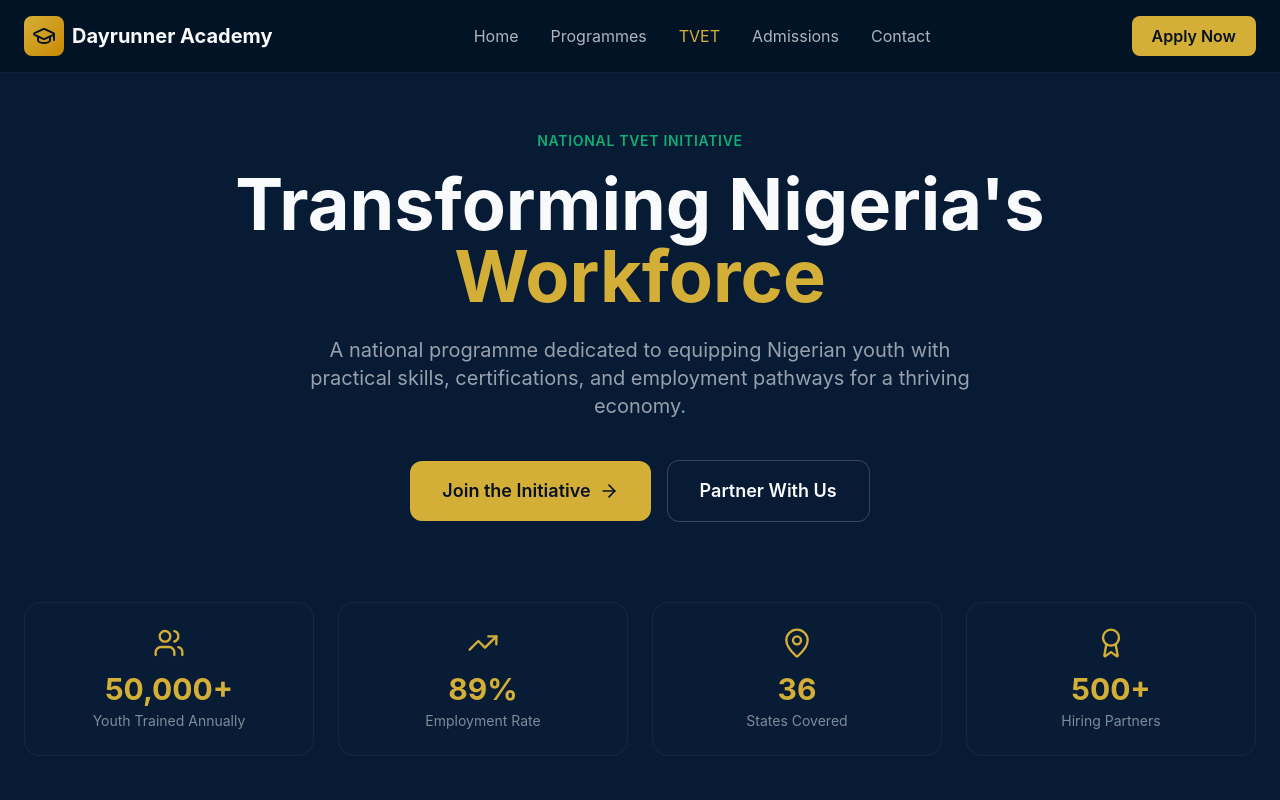
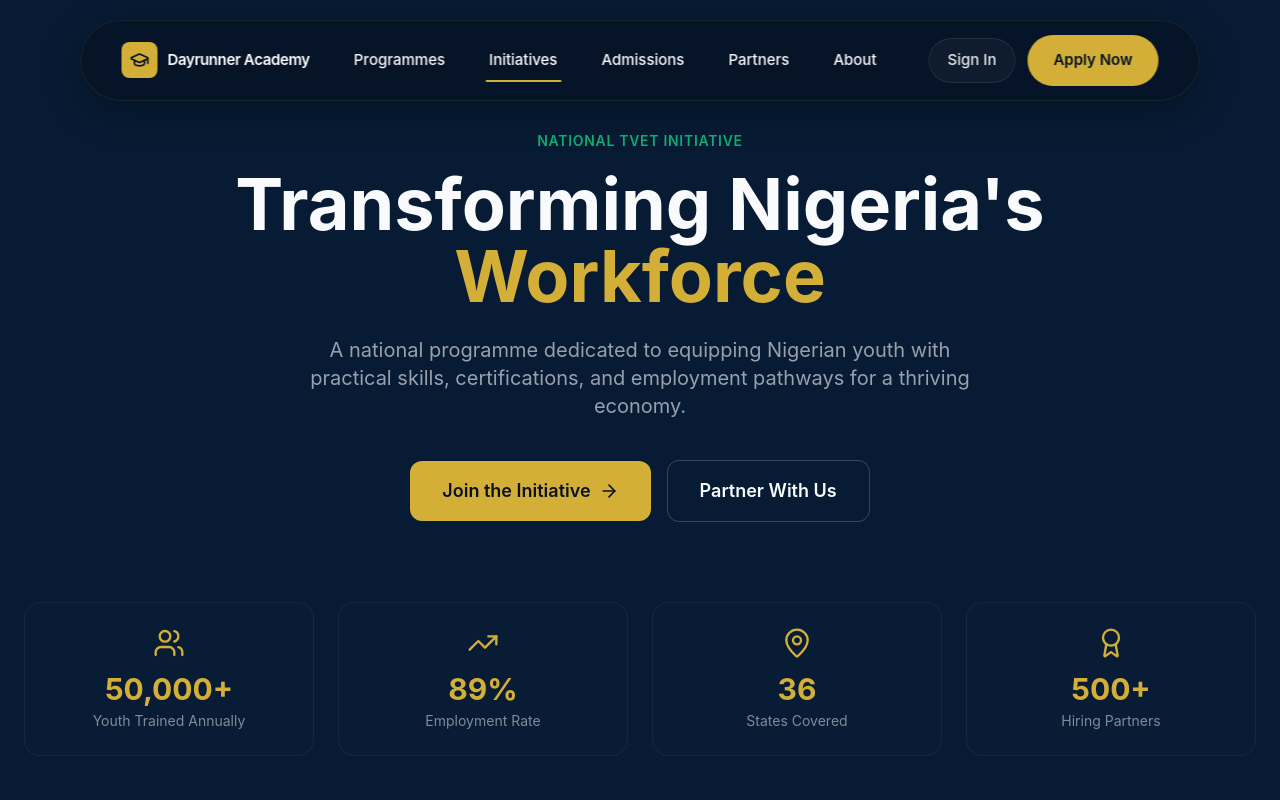
Before and after one commit to klmayua/dayrunneracademy, a Next.js app: page /tvet in a window 1280 px wide. Shown: the top 800 px of the page. Built offline with nearby package versions, Linux system fonts and the light colour scheme.

Commit message:
Complete navbar premiumization - floating pill with proper spacing, gold underline hover animation, premium Sign In CTA, Apply Now elevated button, global application across all pages

```diff
--- a/src/app/about/page.tsx
+++ b/src/app/about/page.tsx
@@ -1,7 +1,8 @@
 "use client";
 
 import { motion } from "framer-motion";
-import { GraduationCap, Award, Users, Globe, MapPin, Target, Heart, Lightbulb } from "lucide-react";
+import { Navbar } from "@/components/navbar";
+import { Award, Users, Globe, MapPin, Target, Heart, Lightbulb } from "lucide-react";
 
 export default function AboutPage() {
   const values = [
@@ -27,26 +28,7 @@ export default function AboutPage() {
 
   return (
     <div className="min-h-screen bg-institutional-navy">
-      <nav className="fixed top-0 left-0 right-0 z-50 bg-institutional-navy/95 backdrop-blur-sm border-b border-white/5">
-        <div className="max-w-7xl mx-auto px-6 py-4 flex items-center justify-between">
-          <div className="flex items-center gap-2">
-            <div className="w-10 h-10 bg-gradient-to-br from-heritage-gold to-yellow-600 rounded-lg flex items-center justify-center">
-              <GraduationCap className="w-6 h-6 text-institutional-navy" />
-            </div>
-            <span className="text-xl font-bold text-warm-white">Dayrunner Academy</span>
-          </div>
-          <div className="hidden md:flex items-center gap-8">
-            <a href="/" className="text-warm-white/70 hover:text-warm-white">Home</a>
-            <a href="/about" className="text-heritage-gold">About</a>
-            <a href="/programmes" className="text-warm-white/70 hover:text-warm-white">Programmes</a>
-            <a href="/contact" className="text-warm-white/70 hover:text-warm-white">Contact</a>
-          </div>
-          <button className="bg-heritage-gold hover:bg-heritage-gold/90 text-institutional-navy px-5 py-2 rounded-lg font-semibold">
-            Apply Now
-          </button>
-        </div>
-      </nav>
-
+      <Navbar />
       <section className="pt-32 pb-16 px-6 bg-[#071B34]">
         <div className="max-w-7xl mx-auto">
           <motion.div initial={{ opacity: 0, y: 20 }} animate={{ opacity: 1, y: 0 }} className="text-center max-w-3xl mx-auto">
--- a/src/app/careers/page.tsx
+++ b/src/app/careers/page.tsx
@@ -1,7 +1,8 @@
 "use client";
 
 import { motion } from "framer-motion";
-import { GraduationCap, ArrowRight, Briefcase, TrendingUp, Users, MapPin, Building2, Globe, CheckCircle } from "lucide-react";
+import { Navbar } from "@/components/navbar";
+import { ArrowRight, Briefcase, TrendingUp, Users, MapPin, Building2, Globe, CheckCircle } from "lucide-react";
 
 const fadeUp = {
   initial: { opacity: 0, y: 20 },
@@ -42,27 +43,7 @@ const pathways = [
 export default function CareersPage() {
   return (
     <div className="min-h-screen bg-institutional-navy">
-      {/* Navigation */}
-      <nav className="fixed top-0 left-0 right-0 z-50 bg-institutional-navy/95 backdrop-blur-sm border-b border-white/5">
-        <div className="max-w-7xl mx-auto px-6 py-4 flex items-center justify-between">
-          <div className="flex items-center gap-2">
-            <div className="w-10 h-10 bg-gradient-to-br from-heritage-gold to-yellow-600 rounded-lg flex items-center justify-center">
-              <GraduationCap className="w-6 h-6 text-institutional-navy" />
-            </div>
-            <span className="text-xl font-bold text-warm-white">Dayrunner Academy</span>
-          </div>
-          <div className="hidden md:flex items-center gap-8">
-            <a href="/" className="text-warm-white/70 hover:text-warm-white">Home</a>
-            <a href="/programmes" className="text-warm-white/70 hover:text-warm-white">Programmes</a>
-            <a href="/tvet" className="text-warm-white/70 hover:text-warm-white">TVET</a>
-            <a href="/careers" className="text-heritage-gold">Employability</a>
-            <a href="/admissions" className="text-warm-white/70 hover:text-warm-white">Admissions</a>
-          </div>
-          <button className="bg-heritage-gold hover:bg-heritage-gold/90 text-institutional-navy px-5 py-2 rounded-lg font-semibold">
-            Apply Now
-          </button>
-        </div>
-      </nav>
+      <Navbar />
 
       {/* Hero */}
       <section className="pt-32 pb-20 px-6 bg-[#071B34]">
--- a/src/app/contact/page.tsx
+++ b/src/app/contact/page.tsx
@@ -1,31 +1,13 @@
 "use client";
 
 import { motion } from "framer-motion";
-import { GraduationCap, MapPin, Phone, Mail, MessageCircle, Clock, Send } from "lucide-react";
+import { Navbar } from "@/components/navbar";
+import { MapPin, Phone, Mail, MessageCircle, Clock, Send } from "lucide-react";
 
 export default function ContactPage() {
   return (
     <div className="min-h-screen bg-institutional-navy">
-      <nav className="fixed top-0 left-0 right-0 z-50 bg-institutional-navy/95 backdrop-blur-sm border-b border-white/5">
-        <div className="max-w-7xl mx-auto px-6 py-4 flex items-center justify-between">
-          <div className="flex items-center gap-2">
-            <div className="w-10 h-10 bg-gradient-to-br from-heritage-gold to-yellow-600 rounded-lg flex items-center justify-center">
-              <GraduationCap className="w-6 h-6 text-institutional-navy" />
-            </div>
-            <span className="text-xl font-bold text-warm-white">Dayrunner Academy</span>
-          </div>
-          <div className="hidden md:flex items-center gap-8">
-            <a href="/" className="text-warm-white/70 hover:text-warm-white">Home</a>
-            <a href="/programmes" className="text-warm-white/70 hover:text-warm-white">Programmes</a>
-            <a href="/admissions" className="text-warm-white/70 hover:text-warm-white">Admissions</a>
-            <a href="/contact" className="text-heritage-gold">Contact</a>
-          </div>
-          <button className="bg-heritage-gold hover:bg-heritage-gold/90 text-institutional-navy px-5 py-2 rounded-lg font-semibold">
-            Apply Now
-          </button>
-        </div>
-      </nav>
-
+      <Navbar />
       <section className="pt-32 pb-16 px-6 bg-[#071B34]">
         <div className="max-w-7xl mx-auto">
           <motion.div initial={{ opacity: 0, y: 20 }} animate={{ opacity: 1, y: 0 }} className="text-center">
--- a/src/app/partners/page.tsx
+++ b/src/app/partners/page.tsx
@@ -1,7 +1,8 @@
 "use client";
 
 import { motion } from "framer-motion";
-import { GraduationCap, ArrowRight, Building2, Globe, Heart, Users, TrendingUp, Award } from "lucide-react";
+import { Navbar } from "@/components/navbar";
+import { ArrowRight, Building2, Globe, Heart, Users, TrendingUp, Award } from "lucide-react";
 
 const fadeUp = {
   initial: { opacity: 0, y: 20 },
@@ -48,27 +49,7 @@ const benefits = [
 export default function PartnersPage() {
   return (
     <div className="min-h-screen bg-institutional-navy">
-      {/* Navigation */}
-      <nav className="fixed top-0 left-0 right-0 z-50 bg-institutional-navy/95 backdrop-blur-sm border-b border-white/5">
-        <div className="max-w-7xl mx-auto px-6 py-4 flex items-center justify-between">
-          <div className="flex items-center gap-2">
-            <div className="w-10 h-10 bg-gradient-to-br from-heritage-gold to-yellow-600 rounded-lg flex items-center justify-center">
-              <GraduationCap className="w-6 h-6 text-institutional-navy" />
-            </div>
-            <span className="text-xl font-bold text-warm-white">Dayrunner Academy</span>
-          </div>
-          <div className="hidden md:flex items-center gap-8">
-            <a href="/" className="text-warm-white/70 hover:text-warm-white">Home</a>
-            <a href="/programmes" className="text-warm-white/70 hover:text-warm-white">Programmes</a>
-            <a href="/partners" className="text-heritage-gold">Partners</a>
-            <a href="/admissions" className="text-warm-white/70 hover:text-warm-white">Admissions</a>
-            <a href="/contact" className="text-warm-white/70 hover:text-warm-white">Contact</a>
-          </div>
-          <button className="bg-heritage-gold hover:bg-heritage-gold/90 text-institutional-navy px-5 py-2 rounded-lg font-semibold">
-            Partner With Us
-          </button>
-        </div>
-      </nav>
+      <Navbar />
 
       {/* Hero */}
       <section className="pt-32 pb-20 px-6 bg-[#071B34]">
--- a/src/app/programmes/page.tsx
+++ b/src/app/programmes/page.tsx
@@ -1,7 +1,8 @@
 "use client";
 
 import { motion } from "framer-motion";
-import { GraduationCap, Clock, Award, TrendingUp, ArrowRight, Check, Laptop, Car, Sprout, HeartPulse, Zap, Hammer } from "lucide-react";
+import { Navbar } from "@/components/navbar";
+import { Clock, Award, TrendingUp, ArrowRight, Check, Laptop, Car, Sprout, HeartPulse, Zap, Hammer } from "lucide-react";
 
 const programmes = [
   {
@@ -75,27 +76,7 @@ const programmes = [
 export default function ProgrammesPage() {
   return (
     <div className="min-h-screen bg-institutional-navy">
-      {/* Navigation */}
-      <nav className="fixed top-0 left-0 right-0 z-50 bg-institutional-navy/95 backdrop-blur-sm border-b border-white/5">
-        <div className="max-w-7xl mx-auto px-6 py-4 flex items-center justify-between">
-          <div className="flex items-center gap-2">
-            <div className="w-10 h-10 bg-gradient-to-br from-heritage-gold to-yellow-600 rounded-lg flex items-center justify-center">
-              <GraduationCap className="w-6 h-6 text-institutional-navy" />
-            </div>
-            <span className="text-xl font-bold text-warm-white">Dayrunner Academy</span>
-          </div>
-          <div className="hidden md:flex items-center gap-8">
-            <a href="/" className="text-warm-white/70 hover:text-warm-white transition-colors">Home</a>
-            <a href="/programmes" className="text-heritage-gold">Programmes</a>
-            <a href="/admissions" className="text-warm-white/70 hover:text-warm-white transition-colors">Admissions</a>
-            <a href="/contact" className="text-warm-white/70 hover:text-warm-white transition-colors">Contact</a>
-          </div>
-          <button className="bg-heritage-gold hover:bg-heritage-gold/90 text-institutional-navy px-5 py-2 rounded-lg font-semibold transition-all">
-            Apply Now
-          </button>
-        </div>
-      </nav>
-
+      <Navbar />
       <section className="pt-32 pb-16 px-6 bg-[#071B34]">
         <div className="max-w-7xl mx-auto">
           <motion.div initial={{ opacity: 0, y: 20 }} animate={{ opacity: 1, y: 0 }} className="text-center">
--- a/src/app/tvet/page.tsx
+++ b/src/app/tvet/page.tsx
@@ -1,7 +1,8 @@
 "use client";
 
 import { motion } from "framer-motion";
-import { GraduationCap, ArrowRight, CheckCircle, Users, Award, Globe, Target, TrendingUp, MapPin, Calendar } from "lucide-react";
+import { Navbar } from "@/components/navbar";
+import { ArrowRight, CheckCircle, Users, Award, Globe, Target, TrendingUp, MapPin, Calendar } from "lucide-react";
 
 const fadeUp = {
   initial: { opacity: 0, y: 20 },
@@ -42,27 +43,7 @@ const pillars = [
 export default function TVETPage() {
   return (
     <div className="min-h-screen bg-institutional-navy">
-      {/* Navigation */}
-      <nav className="fixed top-0 left-0 right-0 z-50 bg-institutional-navy/95 backdrop-blur-sm border-b border-white/5">
-        <div className="max-w-7xl mx-auto px-6 py-4 flex items-center justify-between">
-          <div className="flex items-center gap-2">
-            <div className="w-10 h-10 bg-gradient-to-br from-heritage-gold to-yellow-600 rounded-lg flex items-center justify-center">
-              <GraduationCap className="w-6 h-6 text-institutional-navy" />
-            </div>
-            <span className="text-xl font-bold text-warm-white">Dayrunner Academy</span>
-          </div>
-          <div className="hidden md:flex items-center gap-8">
-            <a href="/" className="text-warm-white/70 hover:text-warm-white">Home</a>
-            <a href="/programmes" className="text-warm-white/70 hover:text-warm-white">Programmes</a>
-            <a href="/tvet" className="text-heritage-gold">TVET</a>
-            <a href="/admissions" className="text-warm-white/70 hover:text-warm-white">Admissions</a>
-            <a href="/contact" className="text-warm-white/70 hover:text-warm-white">Contact</a>
-          </div>
-          <button className="bg-heritage-gold hover:bg-heritage-gold/90 text-institutional-navy px-5 py-2 rounded-lg font-semibold">
-            Apply Now
-          </button>
-        </div>
-      </nav>
+      <Navbar />
 
       {/* Hero */}
       <section className="pt-32 pb-20 px-6 bg-[#071B34]">
--- a/src/components/navbar.tsx
+++ b/src/components/navbar.tsx
@@ -4,6 +4,7 @@ import { useState } from "react";
 import Link from "next/link";
 import { usePathname } from "next/navigation";
 import { GraduationCap, Menu, X } from "lucide-react";
+import { motion, AnimatePresence } from "framer-motion";
 
 const navItems = [
   { label: "Programmes", href: "/programmes" },
@@ -13,121 +14,164 @@ const navItems = [
   { label: "About", href: "/about" },
 ];
 
-export function Navbar() {
+function NavLink({ href, label }: { href: string; label: string }) {
   const pathname = usePathname();
-  const [mobileMenuOpen, setMobileMenuOpen] = useState(false);
-
-  const isActive = (href: string) => {
-    if (href === "/programmes") return pathname?.startsWith("/programmes");
-    return pathname === href;
-  };
+  const isActive = href === "/programmes"
+    ? pathname?.startsWith("/programmes")
+    : pathname === href;
 
   return (
-    <>
-      {/* Desktop Premium Pill Navbar */}
-      <nav className="hidden md:flex fixed top-4 left-1/2 -translate-x-1/2 z-50 items-center gap-6 px-7 py-3 rounded-full bg-[rgba(4,19,38,0.86)] backdrop-blur-xl border border-white/[0.06] shadow-[0_10px_30px_rgba(0,0,0,0.18)]">
+    <Link
+      href={href}
+      className="relative group px-5 py-2.5 text-[15px] font-medium transition-all duration-300"
+    >
+      <span className={`relative z-10 transition-colors duration-220 ${
+        isActive ? "text-white" : "text-white/72 hover:text-white"
+      }`}>
+        {label}
+      </span>
+      {/* Animated underline */}
+      <span className={`absolute bottom-0 left-1/2 -translate-x-1/2 h-[2px] bg-heritage-gold rounded-full transition-all duration-220 ease-out ${
+        isActive ? "w-[70%] opacity-100" : "w-0 opacity-0 group-hover:w-[70%] group-hover:opacity-100"
+      }`} />
+    </Link>
+  );
+}
+
+function DesktopNav() {
+  return (
+    <nav className="hidden md:flex fixed top-5 left-1/2 -translate-x-1/2 z-50 items-center px-10 py-3.5 rounded-full
+      bg-[rgba(7,18,38,0.78)] backdrop-blur-[22px] border border-[rgba(212,175,55,0.10)]
+      shadow-[0_10px_40px_rgba(0,0,0,0.28)] w-[max-content] max-w-[96%]">
+
       {/* Logo */}
-        <Link href="/" className="flex items-center gap-2 flex-shrink-0 mr-3">
-          <div className="w-8 h-8 bg-heritage-gold rounded-lg flex items-center justify-center">
-            <GraduationCap className="w-4 h-4 text-[#041326]" />
+      <Link href="/" className="flex items-center gap-2.5 flex-shrink-0 mr-6">
+        <div className="w-9 h-9 bg-heritage-gold rounded-lg flex items-center justify-center shadow-sm">
+          <GraduationCap className="w-5 h-5 text-[#041326]" />
         </div>
-          <span className="text-warm-white font-semibold text-sm">Dayrunner Academy</span>
+        <span className="text-white font-semibold text-[15px] tracking-tight">Dayrunner Academy</span>
       </Link>
 
       {/* Center Navigation */}
-        <div className="flex items-center gap-0.5">
+      <div className="flex items-center gap-1">
         {navItems.map((item) => (
-            <Link
-              key={item.href}
-              href={item.href}
-              className={`relative px-4 py-2 text-sm font-medium transition-all duration-200 ${
-                isActive(item.href)
-                  ? "text-warm-white"
-                  : "text-warm-white/60 hover:text-warm-white"
-              }`}
-            >
-              {item.label}
-              {isActive(item.href) && (
-                <span className="absolute bottom-1 left-4 right-4 h-0.5 bg-heritage-gold rounded-full" />
-              )}
-            </Link>
+          <NavLink key={item.href} href={item.href} label={item.label} />
         ))}
       </div>
 
       {/* Right CTAs */}
-        <div className="flex items-center gap-3 flex-shrink-0 ml-3">
+      <div className="flex items-center gap-3 ml-8 flex-shrink-0">
+        {/* Sign In - Secondary Premium CTA */}
         <Link
           href="/signin"
-            className="text-warm-white/60 hover:text-warm-white text-sm font-medium px-4 py-2 transition-colors"
+          className="group relative px-[18px] py-2.5 text-[15px] font-medium text-white/90
+            bg-white/[0.04] border border-white/[0.08] rounded-full transition-all duration-220
+            hover:bg-white/[0.08] hover:border-[rgba(212,175,55,0.22)] hover:-translate-y-0.5"
         >
-            Sign In
+          <span className="relative z-10">Sign In</span>
         </Link>
+
+        {/* Apply Now - Primary CTA */}
         <Link
           href="/admissions"
-            className="bg-heritage-gold hover:bg-[#E5C158] text-[#041326] text-sm font-semibold px-5 py-2.5 rounded-full transition-all"
+          className="group relative px-[26px] py-[14px] text-[15px] font-semibold text-[#041326]
+            bg-heritage-gold rounded-full transition-all duration-220 ease-out
+            hover:bg-[#E5C158] hover:shadow-lg hover:-translate-y-0.5 hover:scale-[1.02]"
         >
           Apply Now
         </Link>
       </div>
     </nav>
+  );
+}
 
-      {/* Mobile Navigation */}
-      <div className="md:hidden">
-        <nav className="fixed top-0 left-0 right-0 z-50 bg-[rgba(4,19,38,0.95)] backdrop-blur-xl border-b border-white/[0.06]">
-          <div className="flex items-center justify-between px-4 py-3">
-            <Link href="/" className="flex items-center gap-2">
-              <div className="w-8 h-8 bg-heritage-gold rounded-lg flex items-center justify-center">
-                <GraduationCap className="w-4 h-4 text-[#041326]" />
+function MobileNav() {
+  const [mobileMenuOpen, setMobileMenuOpen] = useState(false);
+  const pathname = usePathname();
+
+  return (
+    <>
+      <nav className="md:hidden fixed top-0 left-0 right-0 z-50
+        bg-[rgba(7,18,38,0.95)] backdrop-blur-xl border-b border-[rgba(212,175,55,0.08)]">
+        <div className="flex items-center justify-between px-5 py-3.5">
+          <Link href="/" className="flex items-center gap-2" onClick={() => setMobileMenuOpen(false)}>
+            <div className="w-9 h-9 bg-heritage-gold rounded-lg flex items-center justify-center">
+              <GraduationCap className="w-5 h-5 text-[#041326]" />
             </div>
-              <span className="text-warm-white font-semibold text-sm">Dayrunner</span>
+            <span className="text-white font-semibold text-[15px]">Dayrunner</span>
           </Link>
+
           <button
             onClick={() => setMobileMenuOpen(!mobileMenuOpen)}
-              className="p-2 text-warm-white/70 hover:text-warm-white transition-colors"
+            className="p-2 text-white/80 hover:text-white transition-colors"
+            aria-label="Toggle menu"
           >
-              {mobileMenuOpen ? <X className="w-5 h-5" /> : <Menu className="w-5 h-5" />}
+            {mobileMenuOpen ? <X className="w-6 h-6" /> : <Menu className="w-6 h-6" />}
           </button>
         </div>
       </nav>
 
-        {/* Mobile Menu */}
+      {/* Mobile Menu Drawer */}
+      <AnimatePresence>
         {mobileMenuOpen && (
-          <div className="fixed inset-0 z-40 bg-[#041326] pt-16 px-4">
-            <div className="space-y-1">
-              {navItems.map((item) => (
+          <motion.div
+            initial={{ opacity: 0, y: -20 }}
+            animate={{ opacity: 1, y: 0 }}
+            exit={{ opacity: 0, y: -20 }}
+            transition={{ duration: 0.2 }}
+            className="md:hidden fixed inset-0 top-[60px] z-40 bg-[rgba(7,18,38,0.98)] backdrop-blur-xl"
+          >
+            <div className="flex flex-col p-6 space-y-3">
+              {navItems.map((item) => {
+                const isActive = item.href === "/programmes"
+                  ? pathname?.startsWith("/programmes")
+                  : pathname === item.href;
+
+                return (
                   <Link
                     key={item.href}
                     href={item.href}
                     onClick={() => setMobileMenuOpen(false)}
-                  className={`block px-4 py-3 rounded-lg transition-colors ${
-                    isActive(item.href)
+                    className={`text-[17px] font-medium py-4 px-4 rounded-xl transition-all duration-200 ${
+                      isActive
                         ? "text-heritage-gold bg-heritage-gold/10"
-                      : "text-warm-white/80 hover:text-warm-white hover:bg-white/[0.04]"
+                        : "text-white/72 hover:text-white hover:bg-white/[0.04]"
                     }`}
                   >
                     {item.label}
                   </Link>
-              ))}
-              <div className="pt-4 border-t border-white/[0.10] space-y-2">
+                );
+              })}
+
+              <div className="pt-6 mt-4 border-t border-white/10 space-y-3">
                 <Link
                   href="/signin"
                   onClick={() => setMobileMenuOpen(false)}
-                  className="block text-center py-3 text-warm-white/70 border border-white/20 rounded-lg"
+                  className="block text-center text-[17px] font-medium text-white/80 py-4 px-4 rounded-xl border border-white/10 hover:border-heritage-gold/30 hover:bg-white/[0.04] transition-all"
                 >
                   Sign In
                 </Link>
                 <Link
                   href="/admissions"
                   onClick={() => setMobileMenuOpen(false)}
-                  className="block text-center py-3 bg-heritage-gold text-[#041326] font-semibold rounded-lg"
+                  className="block text-center text-[17px] font-semibold text-[#041326] bg-heritage-gold py-4 px-4 rounded-xl hover:bg-[#E5C158] transition-all"
                 >
                   Apply Now
                 </Link>
               </div>
             </div>
-          </div>
+          </motion.div>
         )}
-      </div>
+      </AnimatePresence>
     </>
   );
 }
+
+export function Navbar() {
+  return (
+    <>
+      <DesktopNav />
+      <MobileNav />
+    </>
+  );
+}
```
Lines whose indentation alone changed are shown as unchanged.
